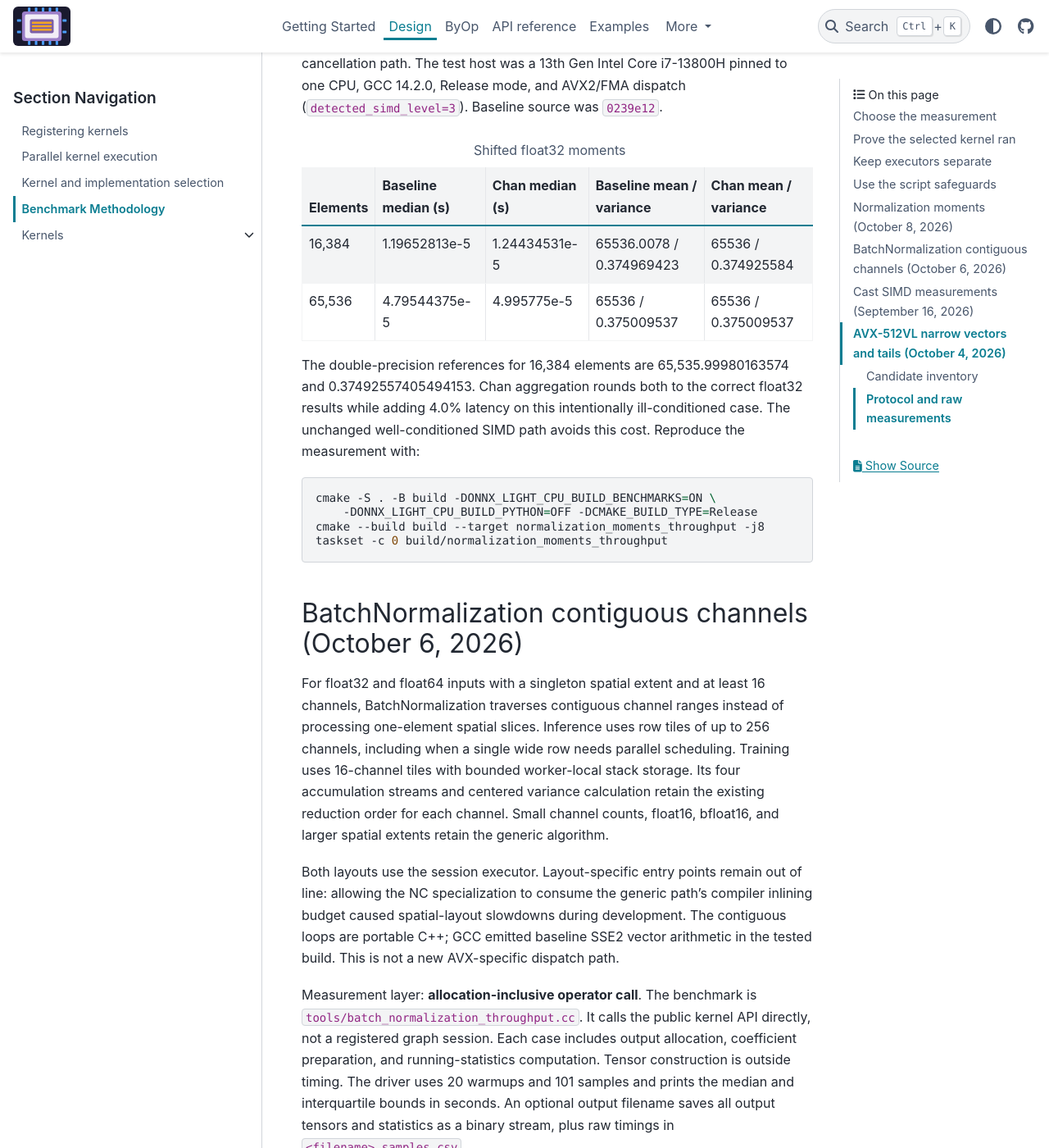
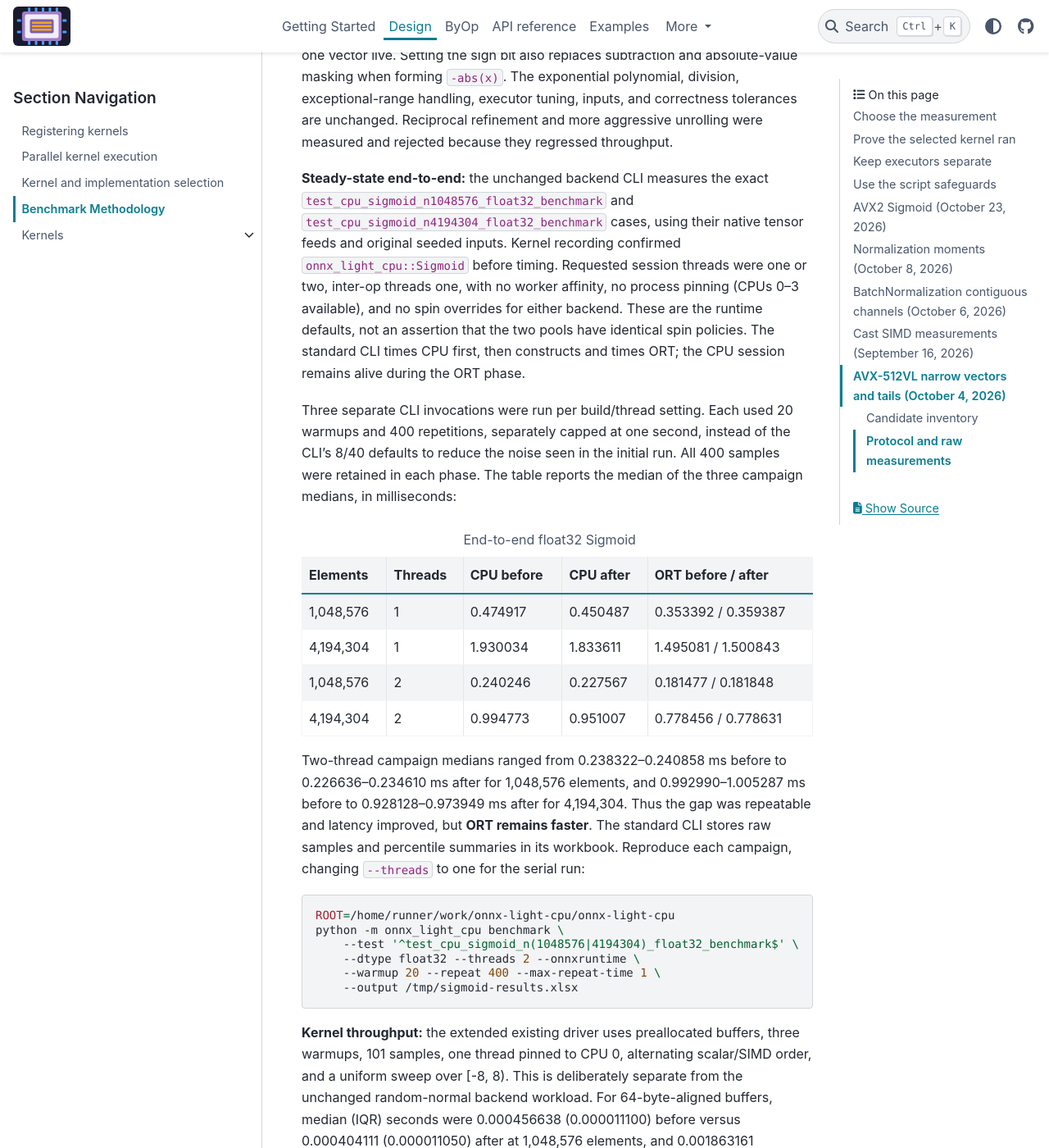
Before and after one commit to xadupre/onnx-light-cpu, a Sphinx documentation site: the page built from docs/design/benchmark_methodology.rst, in a window 1280 px wide and 1400 px high, scrolled down 2562 px. Shown: the whole window at 82% size. Built offline with Sphinx 7.4.7 and the PyData theme 0.15.4, drawn with Linux system fonts in a browser that asks for light colours; pages that are not in the unit, such as notebooks, are missing from menus; some of the changed text lies outside the part shown.

Commit message:
perf: reduce AVX2 Sigmoid register pressure (#1005)
* Initial plan

* Reduce AVX2 Sigmoid register pressure and simplify negative magnitude

Co-authored-by: xadupre <22452781+xadupre@users.noreply.github.com>

* Document repeatable Sigmoid benchmark improvements and remaining ORT gap

Co-authored-by: xadupre <22452781+xadupre@users.noreply.github.com>

---------

Co-authored-by: copilot-swe-agent[bot] <198982749+Copilot@users.noreply.github.com>
Co-authored-by: xadupre <22452781+xadupre@users.noreply.github.com>

```diff
--- a/docs/design/benchmark_methodology.rst
+++ b/docs/design/benchmark_methodology.rst
@@ -81,6 +81,116 @@ best observation.
 Use identical models, inputs, shapes, and attributes for every backend. If
 constant weights are prepacked, label that result separately from dynamic
 weights, whose packing belongs in every invocation.
+
+AVX2 Sigmoid (October 23, 2026)
+-------------------------------
+
+Issue #993's latency gap reproduced on an AMD EPYC 7763 virtual runner exposing
+four logical CPUs and two physical cores. This is diagnostic shared-runner
+data, not a parity gate or an exact reconstruction of the published campaign.
+The build selected AVX2/FMA (``simd_level=3``), GCC 13.3.0, Release, Python
+3.13.16, and NumPy 2.5.4. Baseline ``onnx-light-cpu`` 0.2.0 source was
+``6e96d12`` (kernel sources identical to ``765a814``); optimized source was
+``ad4c521``. ONNX Runtime was the 1.31.0 Release wheel, reporting commit
+``402979a``. ``onnx-light`` was the GitHub 0.2.0 cp313 manylinux x86-64 release
+wheel, SHA-256
+``8e47ccce3f3a70bbe31cd99c66c144bd3feb1e85b2dae1d1f4c5e849344595ae``;
+its source commit was not exposed by the wheel's build metadata.
+
+Disassembly showed register pressure in the two-vector loop: the generated
+float32 Sigmoid function had 37 stack references, versus two after keeping
+only one vector live. Setting the sign bit also replaces subtraction and
+absolute-value masking when forming ``-abs(x)``. The exponential polynomial,
+division, exceptional-range handling, executor tuning, inputs, and correctness
+tolerances are unchanged. Reciprocal refinement and more aggressive unrolling
+were measured and rejected because they regressed throughput.
+
+**Steady-state end-to-end:** the unchanged backend CLI measures the exact
+``test_cpu_sigmoid_n1048576_float32_benchmark`` and
+``test_cpu_sigmoid_n4194304_float32_benchmark`` cases, using their native tensor
+feeds and original seeded inputs. Kernel recording confirmed
+``onnx_light_cpu::Sigmoid`` before timing. Requested session threads were one
+or two, inter-op threads one, with no worker affinity, no process pinning
+(CPUs 0--3 available), and no spin overrides for either backend. These are the
+runtime defaults, not an assertion that the two pools have identical spin
+policies. The standard CLI times CPU first, then constructs and times ORT;
+the CPU session remains alive during the ORT phase.
+
+Three separate CLI invocations were run per build/thread setting. Each used
+20 warmups and 400 repetitions, separately capped at one second, instead of
+the CLI's 8/40 defaults to reduce the noise seen in the initial run. All 400
+samples were retained in each phase. The table reports the median of the
+three campaign medians, in milliseconds:
+
+.. list-table:: End-to-end float32 Sigmoid
+   :header-rows: 1
+
+   * - Elements
+     - Threads
+     - CPU before
+     - CPU after
+     - ORT before / after
+   * - 1,048,576
+     - 1
+     - 0.474917
+     - 0.450487
+     - 0.353392 / 0.359387
+   * - 4,194,304
+     - 1
+     - 1.930034
+     - 1.833611
+     - 1.495081 / 1.500843
+   * - 1,048,576
+     - 2
+     - 0.240246
+     - 0.227567
+     - 0.181477 / 0.181848
+   * - 4,194,304
+     - 2
+     - 0.994773
+     - 0.951007
+     - 0.778456 / 0.778631
+
+Two-thread campaign medians ranged from 0.238322--0.240858 ms before to
+0.226636--0.234610 ms after for 1,048,576 elements, and
+0.992990--1.005287 ms before to 0.928128--0.973949 ms after for 4,194,304.
+Thus the gap was repeatable and latency improved, but **ORT remains faster**.
+The standard CLI stores raw samples and percentile summaries in its workbook.
+Reproduce each campaign, changing ``--threads`` to one for the serial run:
+
+.. code-block:: bash
+
+   ROOT=/home/runner/work/onnx-light-cpu/onnx-light-cpu
+   python -m onnx_light_cpu benchmark \
+       --test '^test_cpu_sigmoid_n(1048576|4194304)_float32_benchmark$' \
+       --dtype float32 --threads 2 --onnxruntime \
+       --warmup 20 --repeat 400 --max-repeat-time 1 \
+       --output /tmp/sigmoid-results.xlsx
+
+**Kernel throughput:** the extended existing driver uses preallocated buffers,
+three warmups, 101 samples, one thread pinned to CPU 0, alternating scalar/SIMD
+order, and a uniform sweep over [-8, 8). This is deliberately separate from
+the unchanged random-normal backend workload. For 64-byte-aligned buffers,
+median (IQR) seconds were 0.000456638 (0.000011100) before versus
+0.000404111 (0.000011050) after at 1,048,576 elements, and
+0.001863161 (0.000016330) versus 0.001683889 (0.000026049) at 4,194,304.
+With a one-float offset, the corresponding medians were
+0.000498466 versus 0.000450157, and 0.002087909 versus 0.001884280.
+The 65,535-element tail case improved from 0.000027732 to 0.000024777 seconds
+when aligned, and from 0.000029124 to 0.000026510 with the offset.
+
+.. code-block:: bash
+
+   cmake -S "$ROOT" -B "$ROOT/build/temp" \
+       -DONNX_LIGHT_CPU_MAX_SIMD_LEVEL=AVX2 \
+       -DONNX_LIGHT_CPU_BUILD_BENCHMARKS=ON
+   cmake --build "$ROOT/build/temp" --target exp_log_throughput --parallel "$(nproc)"
+   taskset -c 0 "$ROOT/build/temp/exp_log_throughput" 101 sigmoid
+
+Hardware-counter profiling was unavailable (``perf_event_paranoid=4``).
+Disassembly and controlled timing experiments support the register-pressure
+diagnosis, not a measured hardware-counter attribution. AVX-512 hardware was
+not available; scalar and AVX-512 production paths were not changed.
 
 Normalization moments (October 8, 2026)
 ---------------------------------------
```
Also changed, not shown: 3 other files.
